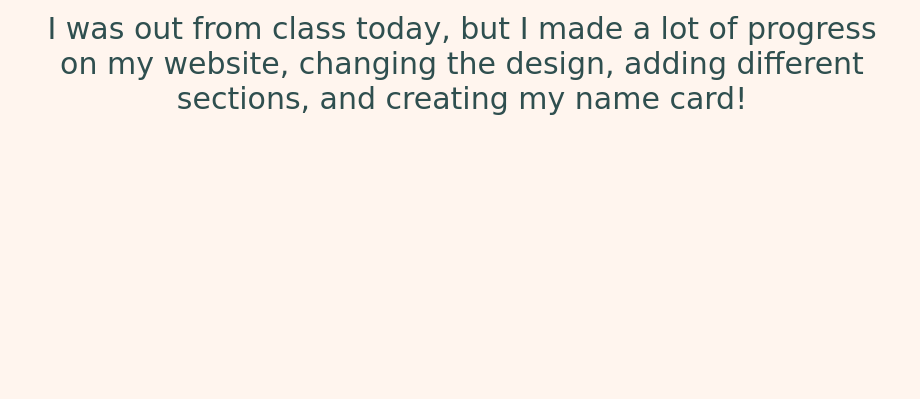
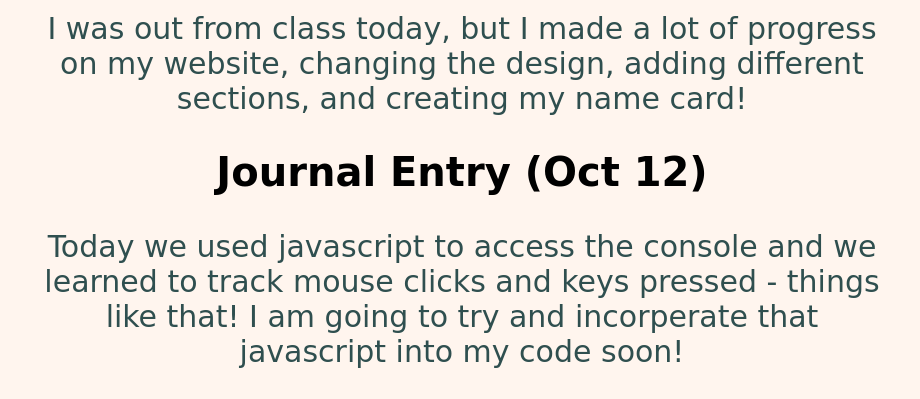
Before and after one commit to derationalize/derationalize.github.io, a plain HTML site: page journal.html in a window 1280 px wide. Shown: the part 711-1110 px from the top of the page, without its empty margins (178-1098 px from the left). Before the commit the page ends 857 px from the top, so only its background shows below. Drawn offline with Linux system fonts and the light colour scheme; a web font is replaced by a local one.

Commit message:
ayla updating things

```diff
--- a/journal.html
+++ b/journal.html
@@ -37,5 +37,8 @@
 <h2> Journal Entry (Oct 5) </h2>
 <p> I was out from class today, but I made a lot of progress on my website, changing the design, adding different sections, and creating my name card! </p>
 
+<h2> Journal Entry (Oct 12) </h2>
+<p> Today we used javascript to access the console and we learned to track mouse clicks and keys pressed - things like that! I am going to try and incorperate that javascript into my code soon! </p>
+
 </body>
 </html>
```
